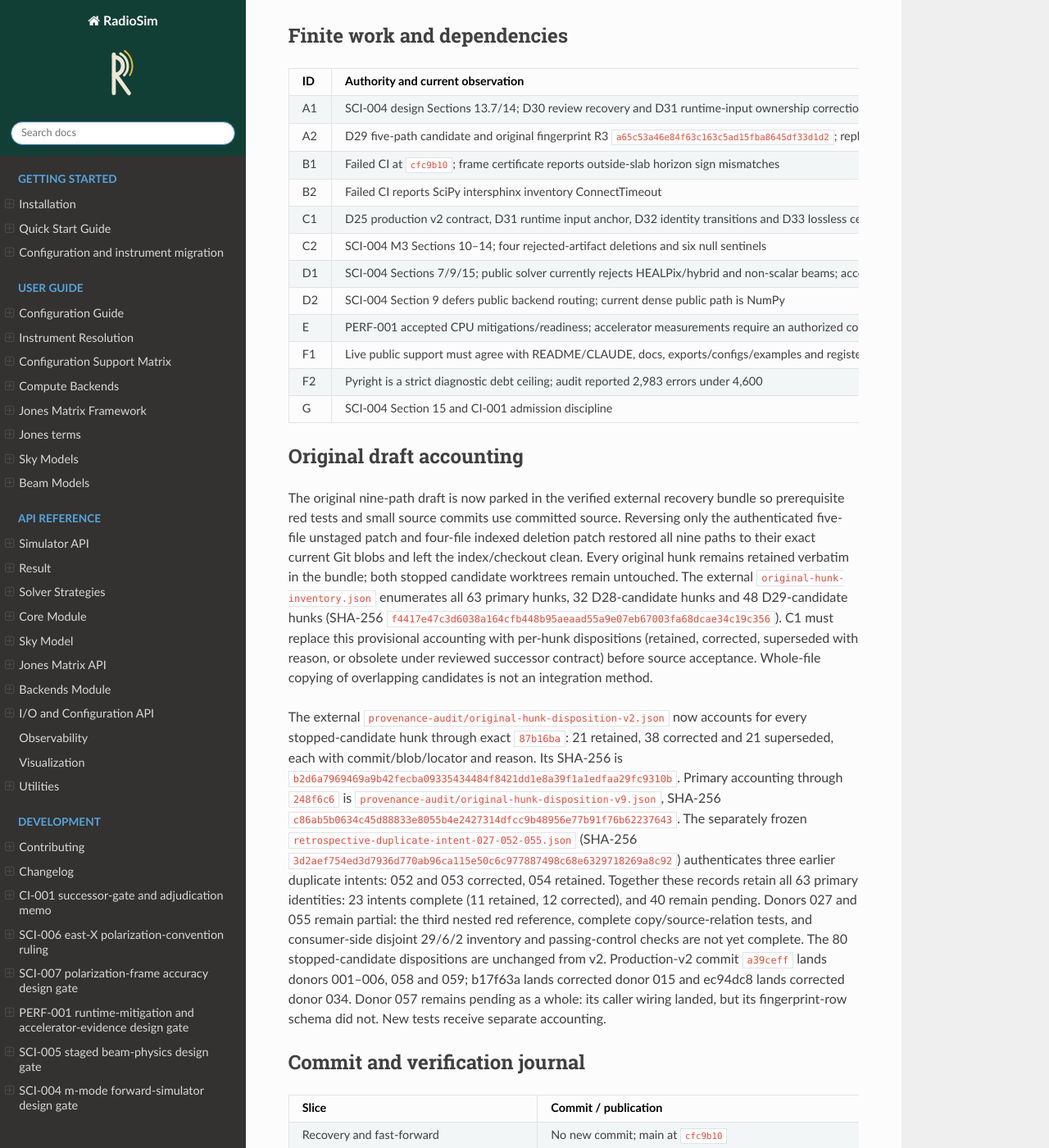
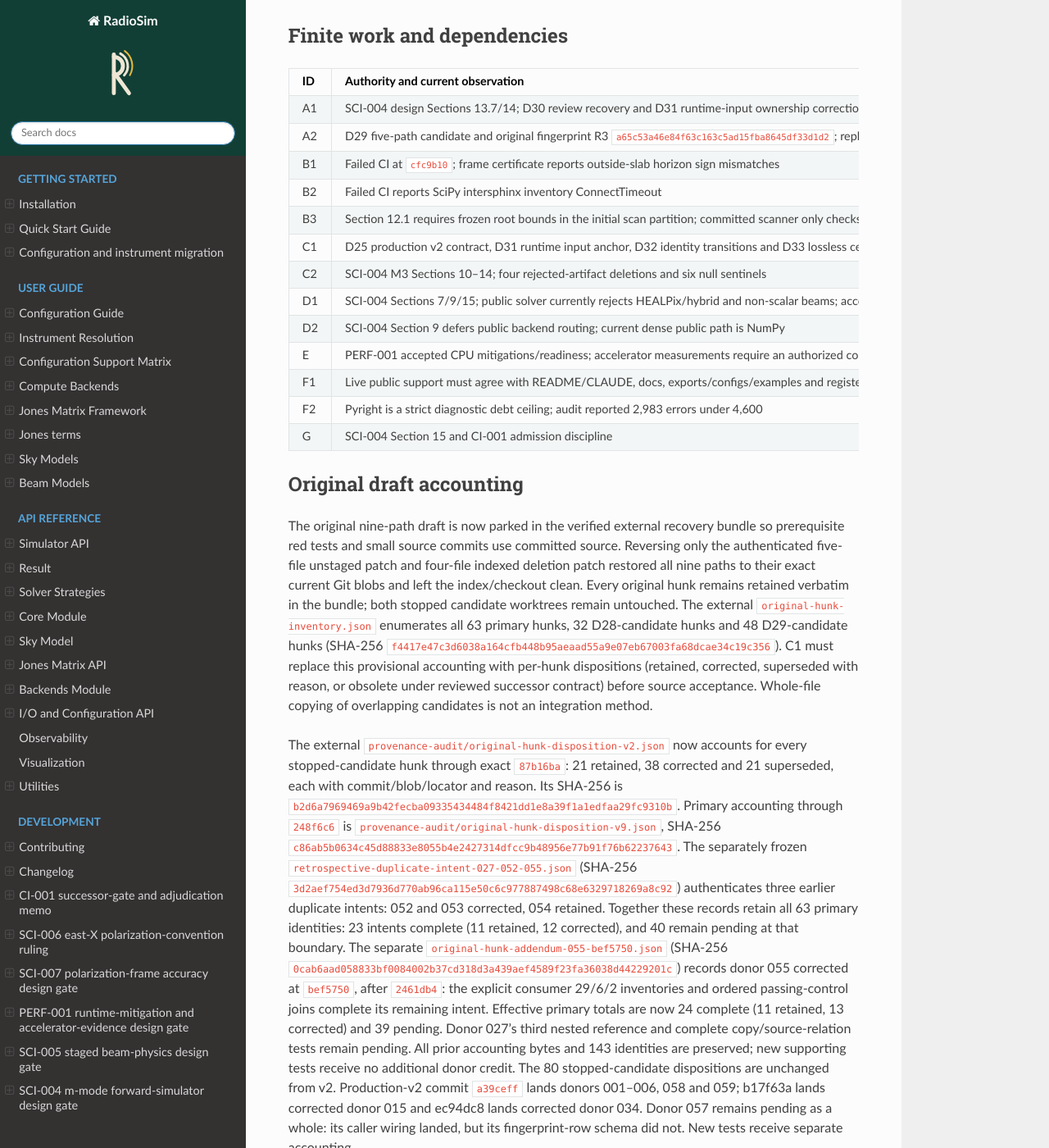
Before and after one commit to RRI-interferometry/RRIVis, a Sphinx documentation site: the page built from docs/development/completion_ledger.md, in a window 1280 px wide and 1400 px high, scrolled down 893 px. Shown: the whole window at 82% size. Built offline with Sphinx 7.4.7 and the Read the Docs theme 3.1.0, drawn with Linux system fonts in a browser that asks for light colours; some of the changed text lies outside the part shown.

Commit message:
docs: record red inventory repair and scan gap

```diff
--- a/docs/development/completion_ledger.md
+++ b/docs/development/completion_ledger.md
@@ -46,6 +46,7 @@
 | A2 | D29 five-path candidate and original fingerprint R3 `a65c53a46e84f63c163c5ad15fba8645df33d1d2`; replacement-S3 overlaps two evidence paths | Integrate historical/current binding and oracle deltas by hunk; isolate exact historical imports; freeze terminal R | Exactly two expected failures and three controls at historical source; explicit source path, PYTHONNOUSERSITE=1 and verified radiosim.__file__; complete governed serial suite | Exact `567f9ac` replay and disjoint characterization partition pass; complete serial unit suite 7,618 passed, two existing platform skips; original 80 stopped-candidate hunks accounted for; primary source-hunk accounting advances with landed slices |
 | B1 | Failed CI at `cfc9b10`; frame certificate reports outside-slab horizon sign mismatches | Reproduce operational/frozen root/guard/slab issue with environment provenance; reviewed correction if contract changes; focused fix | Independent physics and numerical diagnosis; decisive regression with unchanged scientific budgets; serial and compatibility jobs | Repair pushed; 13 frame tests pass on both Python versions and all seven public integration tests pass on Python 3.12; final exact-SHA CI remains pending |
 | B2 | Failed CI reports SciPy intersphinx inventory ConnectTimeout | Inspect failed logs and current retrieval; bounded reliability fix if reproduced/justified | Clean warnings-as-errors Sphinx build; retain documentation validation | Fresh retrieval succeeded for all inventories; original CI ConnectTimeout remains an observed transient retrieval failure |
+| B3 | Section 12.1 requires frozen root bounds in the initial scan partition; committed scanner only checks the supplied list length | Reviewed finite successor grant, decisive boundary regression, exact-bound inclusion repair, fresh four-family measurements | Independent partition/evaluation checks with unchanged numerical budgets; distinguish measured cube changes from certificate changes; new admission relation requires review | Confirmed at `786413f`; all 10,240 retained frozen-bound occurrences per family are absent from the initial grid; full certificate conformity and observation admission remain blocked pending repair |
 | C1 | D25 production v2 contract, D31 runtime input anchor, D32 identity transitions and D33 lossless certificate storage; preserved draft has strict-schema and same-run-join defects | Account for every original hunk; corrected input manifests, runtime identity bridge, result records, evidence/schema, acceptance and hostile tests in coherent source commits | Path-independent reconstruction/relocation, semantic mutation and malformed-input rejection; exact nine-key production family and retained manifests; eleven modified paths plus four authenticated disposals under D32/D33 | First S, runtime bridge, validated result accessor and current-A topology pushed and independently reviewed; production-v2 factory pushed at a39ceff passes 450 evidence tests and produces the required records for all four actual public families; D32 and D33 designs are pushed; current D33 authority wiring is pushed; portable transition validation and observation admission remain pending; generation stays closed |
 | C2 | SCI-004 M3 Sections 10–14; four rejected-artifact deletions and six null sentinels | Complete replacement source range; authenticate disposal; generate new evidence from clean exact terminal source tip; separate E and A commits | HDF5/bounded reads, summary, UVFITS/MS read-back, full correlations/time/solver/provenance; all families; retained non-gating performance; fresh independent manual/numerical/schema acceptance | All six approval sentinels are committed literal None; four rejected artifacts remain unchanged; disposal follows completed source logic |
 | D1 | SCI-004 Sections 7/9/15; public solver currently rejects HEALPix/hybrid and non-scalar beams; accepted SCI-005 beam contracts remain authoritative | Reviewed successor public support contract; integrate point/HEALPix/hybrid full Stokes; stationary squint and applicable full-efield support through canonical BeamSystem/Jones | Public API and CLI tests; dense/sparse pixel measure, frequencies, tangent/receptor frames, component provenance; common direct oracle and two-tier predicates | Inventory underway; successor contract before implementation |
@@ -82,10 +83,15 @@
 (SHA-256 `3d2aef754ed3d7936d770ab96ca115e50c6c977887498c68e6329718269a8c92`)
 authenticates three earlier duplicate intents: 052 and 053 corrected,
 054 retained. Together these records retain all 63 primary identities:
-23 intents complete (11 retained, 12 corrected), and 40 remain pending.
-Donors 027 and 055 remain partial: the third nested red reference, complete
-copy/source-relation tests, and consumer-side disjoint 29/6/2 inventory
-and passing-control checks are not yet complete. The 80 stopped-candidate dispositions
+23 intents complete (11 retained, 12 corrected), and 40 remain pending at that
+boundary. The separate `original-hunk-addendum-055-bef5750.json` (SHA-256
+`0cab6aad058833bf0084002b37cd318d3a439aef4589f23fa36038d44229201c`)
+records donor 055 corrected at `bef5750`, after `2461db4`: the explicit consumer
+29/6/2 inventories and ordered passing-control joins complete its remaining
+intent. Effective primary totals are now 24 complete (11 retained, 13 corrected)
+and 39 pending. Donor 027's third nested reference and complete copy/source-relation
+tests remain pending. All prior accounting bytes and 143 identities are preserved;
+new supporting tests receive no additional donor credit. The 80 stopped-candidate dispositions
 are unchanged from v2. Production-v2 commit `a39ceff` lands donors 001–006,
 058 and 059; b17f63a lands corrected donor 015 and ec94dc8 lands corrected donor
 034. Donor 057 remains pending as a
@@ -153,6 +159,9 @@
 | Acceptance tracked-file lifecycle | `9bb48823eaa1f4737c0e9a19da7b9ef8030352f1`, pushed and live remote verified | Both independent reviewers ACCEPT corrected round3; full 208 passed and six future-A skips, strict 54 unchanged. Original E HEAD and tracked bytes/types/modes/LFS materialization checked throughout publication; final raw check follows status and exact output inventory. Original filter-side-effect probe now rejects, and restoring old ordering fails the new regression. Round2 REJECT and separate withdrawal of its initial computational ACCEPT remain retained |
 | Characterization time reconstruction | `c8c90d22cba9f65ad1951e7444a0fa20e9f9eff5`, pushed and live remote verified | Both independent reviewers ACCEPT corrected round2; full E 857 passed and seven future-E skips, 27 focused tests pass, strict 367 unchanged. Exact time8 and temporal phase projection reconstructed with pinned offline IERS bytes; resource failures are typed and caller cache/config preserved. Original dual REJECT and 852-pass round1 retained. Complete phase/input and scientific-stream joins remain pending |
 | Evidence original-source HEAD lifecycle | `e997f97e7a37b83175c6a787dcef5e6a2e3aef96`, pushed and live remote verified | Both independent reviewers ACCEPT; full E 863 passed and seven future-E skips, 24 focused tests pass, strict 367 unchanged. Raw guard checks original HEAD before/after reading, and prepublication/final output checks retain the preflight source SHA. Native same-tree HEAD substitution rejects; removing final HEAD check fails the decisive regression. Scientific owners and schemas unchanged |
+| Nested frame manifest identities | `786413f2aa7bdcfc8f695b07aca48921359bf211`, pushed and live remote verified | Both independent reviewers ACCEPT and confirm equivalent full-index patch; 93 focused/related tests pass, strict 367 unchanged after retained five-diagnostic typing stop. Four exact nested manifest schemas, 17 constant rows, 32 retained endpoint manifest digests and 24 local joins verified. Geometry, source/environment authentication, ledgers, budgets, cascade and admission remain pending; additive helper is not wired into generation |
+| Retained red case inventories | `2461db48ee2bf9f1586e62c96c4062f231acf158`, pushed and live remote verified | Both independent boundary reviews ACCEPT; 56 focused tests pass, strict 367 unchanged. Fixed ordered 29/6/2 identities, outcomes, disjointness and fixture projections; original consumer unchanged in this additive slice. Literal inventory accounts for most of the 625 added lines |
+| Red command/control consumer joins | `bef57509f9031c63e14085fe25c3d713e20d0abf`, pushed and live remote verified | Both independent boundary reviews ACCEPT; 104 focused tests pass, strict 367 unchanged. Executable tool AST equals the independently accepted complete candidate after helper-name/documentation normalization; that candidate passed full E 1,016 tests with seven future-E skips in 329.13s. Original commands, ordered two-red/three-pass controls and six-key reference preserved; six retained direct partition tests pass separately. Incomplete development run and typing/format stops retained |
 | Frame regression | `1909829d828078fd36a905aa68cde50fcb4bfa16`, pushed and live remote verified | Two controlled expected-red assertions under each Python version: mismatch count 1, not 0; no collection/import failure |
 | Frame repair | `cfad247831629241842ffecd5f7aaa5b2084493c`, pushed and live remote verified | Both independent reviewers ACCEPT frozen full test/source patch `231f48c6d0d4bae419bb0cba0091813c928be40e3100713754c3a7c5904e00cb`; 13 frame tests pass in each environment; 7 public Python-3.12 integration tests pass in 741.40s; solver strict diagnostics remain 78 with no added diagnostic |
 | Ledger docs fix | `c245593df808e0a757925d5a02416b4608cd8661`, pushed and live remote verified | Fresh Sphinx build fetched all inventories; explicit ledger orphan declaration restored warnings-as-errors success |
@@ -245,3 +254,22 @@
 publication and checks it before and after raw tracked authentication. Both
 independent implementation reviews accept that correction after the full
 863-pass/seven-skip evidence suite. No generated evidence has been accepted.
+
+Independent terminal-scan inspection at `786413f` confirmed a separate operative
+Section 12.1 violation: `frozen_root_bounds` is accepted and length-checked but
+its values never enter the initial partition. All four authenticated retained
+certificate/phase pairs contain 10,240 frozen-bound occurrences (5,133 distinct)
+absent from the source's 4,193-boundary initial grid, across 2,560 directions.
+Two source reviews found no later waiver; a separate exact-rational calculation
+reproduced the counts without importing the solver or rerunning a scan.
+The retained `d32-terminal-scan-feasibility/retained-boundary-comparison.json`
+hash is `c8549b5e84864898459d9ad85c4257c46690d34384df08a713efb8d7c683ac6c`;
+the independent root confirmation hashes to
+`99ebcfbc4902866da5bc09576d597a17d24b9944bce1a73041b7ab7d8d2e7a17`.
+This is an initial-partition comparison, not a new proof of the frozen roots.
+Full certificate conformity and observation admission cannot advance on these
+records. A prospective reviewed successor must permit the finite numerical
+repair and its regression, preserving historical D32/D33 evidence and all
+budgets. Actual four-family measurements must establish changed and unchanged
+quantities; the existing source-hash-only transition cannot cover a repaired
+partition. No cube change or equality is inferred from this diagnosis.
```
